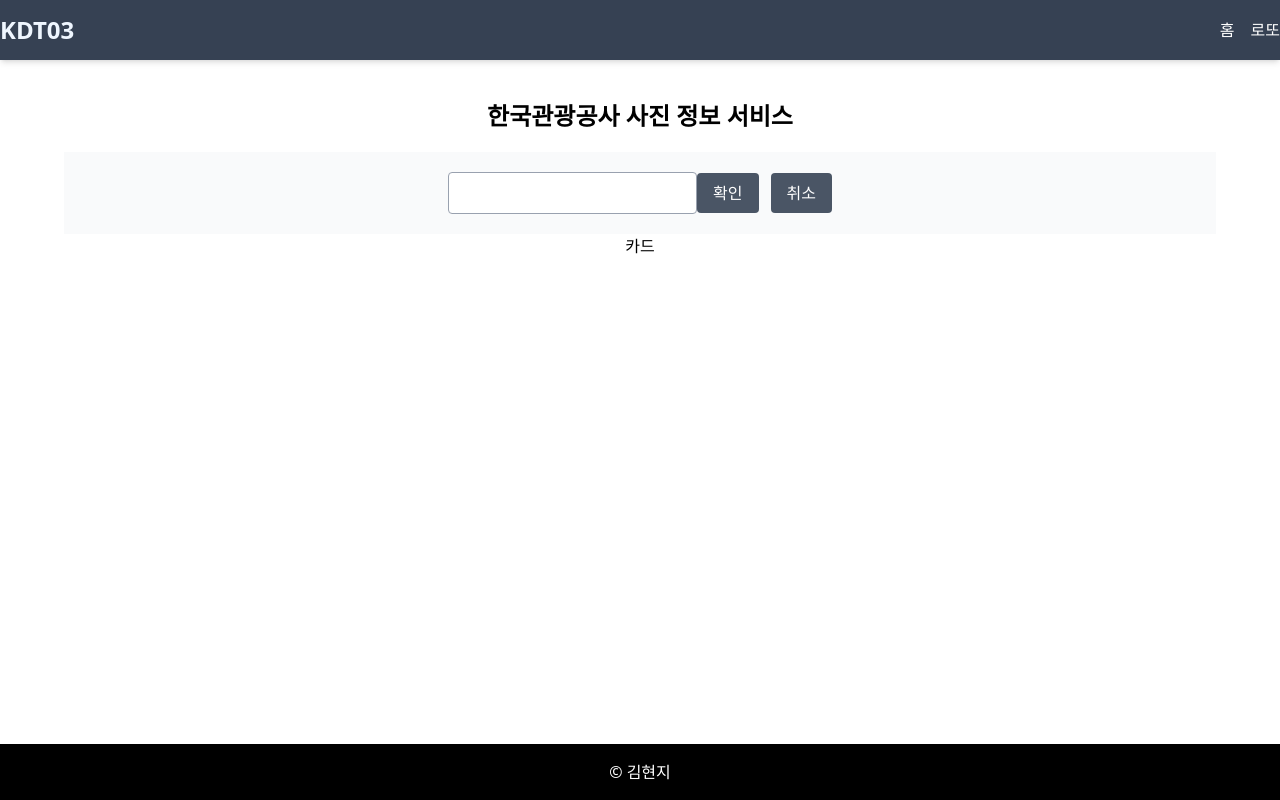
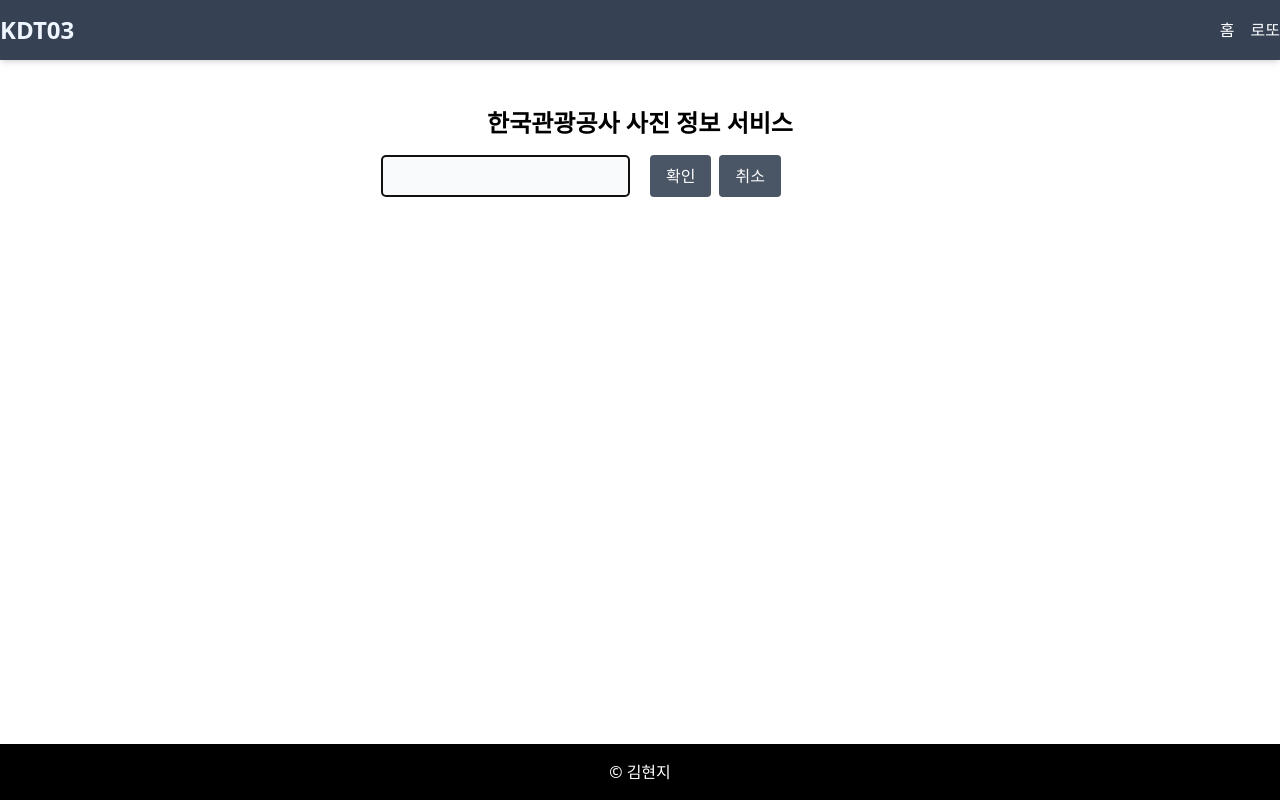
Before and after one commit to guswlrla/kdt-react-2025, a React (Vite) app: page / in a window 1280 px wide. Built offline with nearby package versions, Linux system fonts and the light colour scheme.

Commit message:
축제 마무리

```diff
--- a/src/13/Gallery.jsx
+++ b/src/13/Gallery.jsx
@@ -1,31 +1,63 @@
 import TailCard from "../components/TailCard";
 import TailInput from "../components/TailInput";
 import TailButton from "../components/TaliButton";
-import { useRef, useEffect } from "react";
+import { useRef, useEffect, useState } from "react";
 
 export default function Gallery() {
-//   const kwRef = useEffect();
+  const kwRef = useRef();
+  const [data, setData] = useState([]); // 데이터 보여주기
 
-//   useEffect(() => {
-//     kwRef.current.focus();
-//   }, [])
+  const getFetchData = async (txt) => {
+
+
+    const api = import.meta.env.VITE_API_KEY;
+    let keyWord = encodeURIComponent(txt);
+    const baseUrl = "/photo-api/gallerySearchList1?";
+    const url = `${baseUrl}serviceKey=${api}&numOfRows=10&pageNo=1&MobileOS=ETC&MobileApp=AppTest&arrange=A&keyword=${keyWord}&_type=json`;
+
+    const resp = await fetch(url);
+    const data = await resp.json();
+    console.log(data.response.body.items.item);
+    setData(data.response.body.items.item);
+  }
+
+  useEffect(() => { // 처음 렌더링 될 때, 자동으로 input에 포커스 두기
+    kwRef.current.focus();
+  }, [])
+
+  const handleClick = () => { // 확인 버튼이 눌려지면, 데이터 가지고 오기
+    if (kwRef.current.value == "") {
+      alert("키워드를 입력해주세요.");
+      kwRef.current.focus();
+      return;
+    }
+
+    getFetchData(kwRef.current.value);
+  }
+
+  const handleClick2 = () => { // 취소 버튼이 눌려지면, 내용 지우기
+    kwRef.current.value = ""; // input 내용 지우기
+    setData([]); // 화면 내용 지우기
+  }
+
   return (
-    <div className="w-full flex flex-col justify-start items-center">
-      <h1 className="w-9/10 p-5 mt-5 text-2xl font-bold text-center">
-        한국관광공사 사진 정보 서비스
-      </h1>
-      <div className="w-9/10 p-5 bg-gray-50 flex justify-center items-center">
-        <div>
-            <TailInput type="text" name="txt1" />
-        </div>
-        <div className="flex gap-3">
-            <TailButton color="gray" caption="확인"/>
-            <TailButton color="gray" caption="취소"/>
+    <div className="w-full h-full flex flex-col justify-start items-center">
+      <div className="w-9/10 p-5 h-1/4 flex flex-col justify-center items-center">
+        <h1 className="w-9/10 p-4 text-2xl font-bold text-center">
+          한국관광공사 사진 정보 서비스
+        </h1>
+        <div className="grid grid-cols-2 gap-5">
+          <TailInput type="text" name="txt1" ref={kwRef} />
+          <div className="flex gap-2">
+            <TailButton color="gray" caption="확인" onHandle={handleClick} />
+            <TailButton color="gray" caption="취소" onHandle={handleClick2} />
+          </div>
         </div>
       </div>
-      <div>
-        <TailCard />
+      <div className="mt-4 w-9/10 h-3/4 overflow-y-auto grid grid-cols-1 md:grid-cols-2 lg:grid-cols-3 gap-4">
+        {data.map(item => <TailCard key={item.galContentId} imgUrl={item.galWebImageUrl} title={item.galTitle} subtitle={item.galPhotographyLocation} tag={item.galSearchKeyword} />)}
       </div>
     </div>
+
   )
 }
--- a/src/components/TailCard.jsx
+++ b/src/components/TailCard.jsx
@@ -1,9 +1,29 @@
-import React from 'react'
+import { split } from "postcss/lib/list"
+import bank from "../assets/bank.png"
 
-export default function TailCard() {
+export default function TailCard({ imgUrl, title, subtitle, tag }) {
+  let tags = "";
+  if (tag.includes(",")) {
+    tags = tag.split(",");
+    tags = tags.map(item => <span className="bg-gray-200 rounded-full p-2 inline-flex m-1 text-xs ">#{item}</span>);
+  }
+  else tags = tag;
+
+  console.log(tags);
   return (
-    <div>
-      카드
+    <div className="max-w-sm bg-white border border-gray-200 rounded-lg shadow-sm">
+      <div>
+        <img className="rounded-t-lg w-full h-46 object-cover" src={imgUrl} />
+      </div>
+      <div className="flex flex-col justify-between p-4">
+        <div>
+          <h5 className="mb-2 text-xl font-bold tracking-tight text-gray-900">{title}</h5>
+          <p className="mb-3 text-sm text-gray-700">{subtitle}</p>
+        </div>
+      </div>
+      <div className="mb-2 font-normal text-gray-700 p-2 flex flex-wrap gap-1 max-h-24 overflow-y-auto">
+        {tags}
+      </div>
     </div>
   )
 }
--- a/src/components/TailInput.jsx
+++ b/src/components/TailInput.jsx
@@ -2,8 +2,8 @@
 
 export default function TailInput({type, name, ref}) {
   return (
-    <div>
-        <input type={type} name={name} ref={ref} className="w-full p-2 bg-white border border-gray-400 rounded"/>
+    <div className='w-full'>
+        <input type={type} name={name} ref={ref} className="w-full p-2 text-gray-900 border border-gray-400 rounded bg-gray-50 text-base focus:ring-blue-500 focus:border-blue-500"/>
     </div>
   )
 }
--- a/vite.config.js
+++ b/vite.config.js
@@ -7,4 +7,14 @@
   plugins: [react(),
             tailwind(),
   ],
+  server: {
+  proxy: {
+  '/photo-api': {
+  target: 'https://apis.data.go.kr',
+  changeOrigin: true,
+  rewrite: path => path.replace(/^\/photo-api/, '/B551011/PhotoGalleryService1'),
+  secure: false,
+  }
+  }
+  }
 })
```
